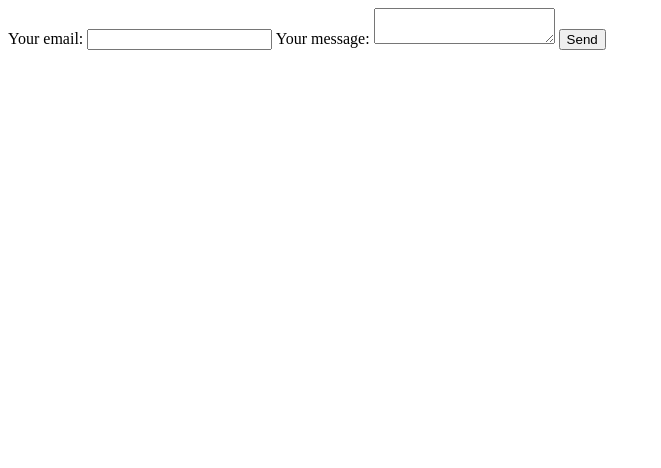
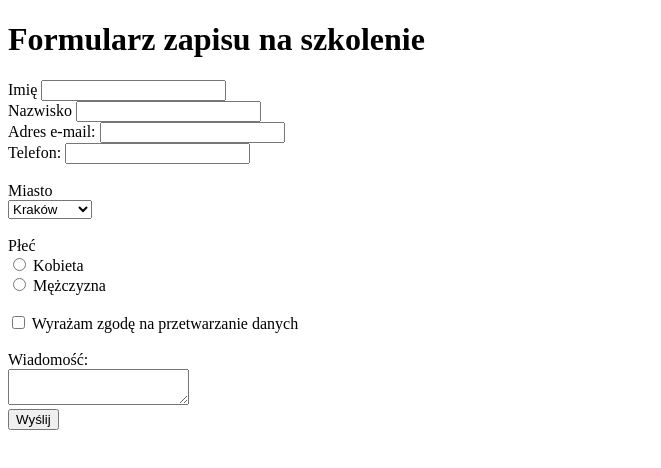
Before and after one commit to nikolg0/formularz1, a plain HTML site: page index.html in a window 1280 px wide. Shown: the whole page, without its empty margins (0-661 px from the left). Drawn offline with Linux system fonts and the light colour scheme.

Commit message:
Initial commit

```diff
--- a/index.html
+++ b/index.html
@@ -6,17 +6,40 @@
     <title>Formularz</title>
   </head>
   <body>
-    <form action="https://formspree.io/f/mzbnybln" method="POST">
-      <label>
-        Your email:
-        <input type="email" name="email" />
-      </label>
-      <label>
-        Your message:
-        <textarea name="message"></textarea>
-      </label>
-      <!-- your other form fields go here -->
-      <button type="submit">Send</button>
+    <h1>Formularz zapisu na szkolenie</h1>
+    <form action="https://formspree.io/f/xbjnqljy" method="POST">
+      <label for="fname">Imię</label>
+      <input type="text" name="fname" id="fname" /> <br />
+
+      <label for="lname">Nazwisko</label>
+      <input type="text" name="lname" id="lname" /> <br />
+
+      <label for="name">Adres e-mail:</label>
+      <input type="email" name="email" id="email" /> <br />
+
+      <label for="name">Telefon:</label>
+      <input type="tel" name="phone" id="phone" /> <br /><br />
+
+      <label for="name">Miasto</label><br />
+      <select name="city">
+        <option value="Kraków">Kraków</option>
+        <option value="Warszawa">Warszawa</option>
+        <option value="Gdańsk">Gdańsk</option>
+      </select>
+      <br /><br />
+
+      <label for="name">Płeć</label> <br />
+      <input type="radio" name="choice" value="Kobieta" />
+      <label for="Kobieta">Kobieta</label><br />
+      <input type="radio" name="choice" value="Mężczyzna" />
+      <label for="Mężczyzna">Mężczyzna</label><br /><br />
+
+      <input type="checkbox" name="agreement" /> Wyrażam zgodę na przetwarzanie
+      danych<br /><br />
+
+      <label for="massage">Wiadomość:</label><br />
+      <textarea name="message" id="massage"></textarea> <br />
+      <input type="submit" value="Wyślij" />
     </form>
   </body>
 </html>
```
